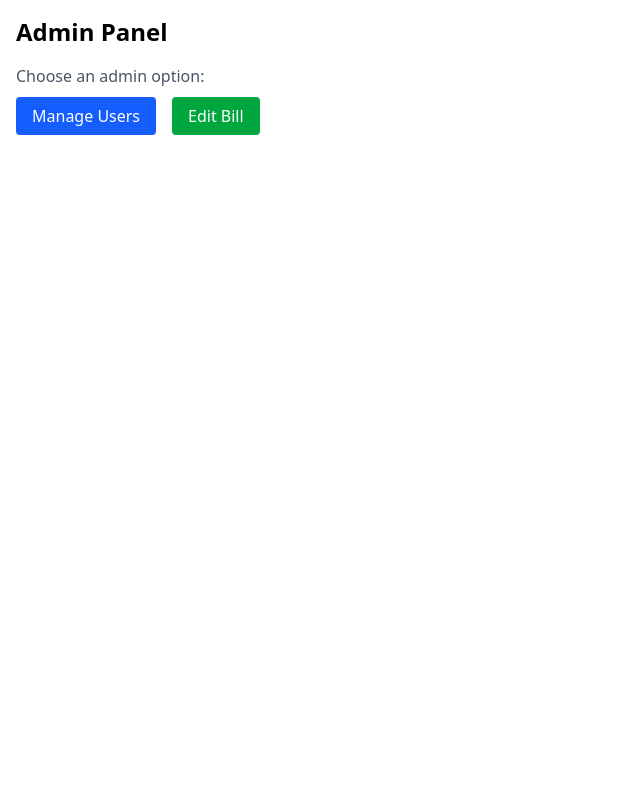
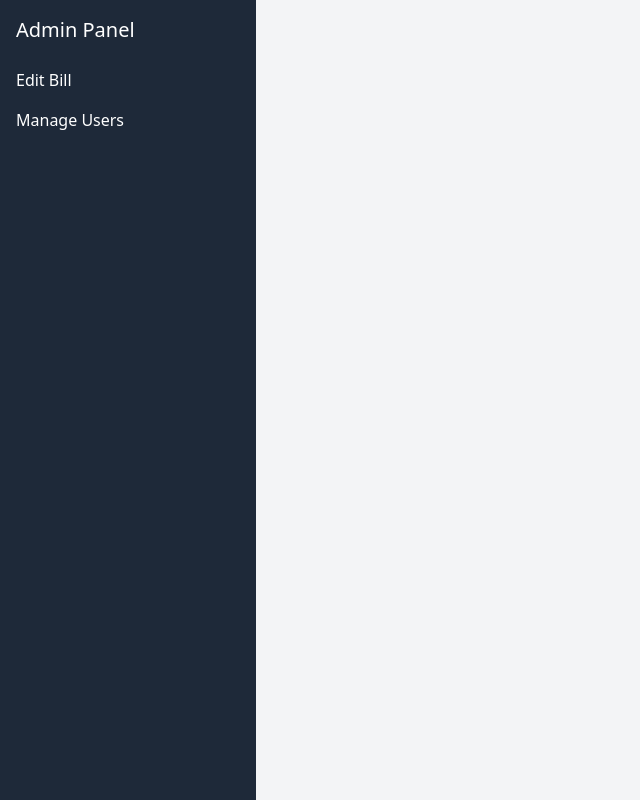
Before and after one commit to alphaseam/Bill001FE, a React (Vite) app: page /admin in a window 1280 px wide. Shown: the whole page, without its empty margins (0-640 px from the left). Built offline with nearby package versions, Linux system fonts and the light colour scheme; sample sign-in values are in the browser's storage.

Commit message:
Added editbill UI in Admin panel

```diff
--- a/src/App.jsx
+++ b/src/App.jsx
@@ -44,7 +44,7 @@ function App() {
         }
       />
 
-      {/* ✅ Admin Panel Main */}
+      {/* ✅ Admin Layout Route */}
       <Route
         path="/admin"
         element={
@@ -52,18 +52,10 @@ function App() {
             <Admin />
           </PrivateRoute>
         }
-      />
-
-      {/* ✅ Edit Bill Page (separate route, not nested) */}
-      <Route
-        path="/admin/billing/edit/:billId"
-        element={
-          <PrivateRoute>
-            <BillEditPage />
-          </PrivateRoute>
-        }
-      />
-
+      >
+        {/* ✅ Nested Admin Routes (inside Admin layout) */}
+        <Route path="billing/edit/:billId" element={<BillEditPage />} />
+      </Route>
       {/* Fallback Route */}
       <Route path="*" element={<Navigate to="/dashboard" />} />
     </Routes>
--- a/src/Components/DashboardLayout.jsx
+++ b/src/Components/DashboardLayout.jsx
@@ -32,8 +32,14 @@ const DashboardLayout = ({ children }) => {
           {show ? <ImCross size={24} /> : <FiAlignJustify size={24} />}
         </button>
         <nav className="space-y-5 mt-10">
-          <Link to="/admin" className="block hover:text-blue-300">
-            Admin
+          <Link
+            to="/admin"
+            className={`flex items-center space-x-1 hover:text-blue-300 `}
+          >
+            <CgProfile size={24} />
+            <span className={`md:block ${show ? "block" : "hidden"}`}>
+              Admin
+            </span>
           </Link>
 
           <Link
@@ -45,6 +51,7 @@ const DashboardLayout = ({ children }) => {
               Dashboard
             </span>
           </Link>
+
           <Link
             to="/billing"
             className={`flex items-center space-x-1 hover:text-blue-300 `}
--- a/src/pages/admin/Admin.jsx
+++ b/src/pages/admin/Admin.jsx
@@ -1,25 +1,31 @@
-import { Link } from "react-router-dom";
+import { NavLink, Outlet } from "react-router-dom";
 
 const Admin = () => {
   return (
-    <div className="p-4">
-      <h2 className="text-2xl font-bold mb-4">Admin Panel</h2>
-      <p className="mb-4 text-gray-600">Choose an admin option:</p>
+    <div className="flex">
+      {/* Sidebar */}
+      <aside className="w-64 bg-gray-800 text-white min-h-screen p-4">
+        <h2 className="text-xl mb-4">Admin Panel</h2>
+        <nav>
+          <NavLink
+            to="/admin/billing/edit/1"
+            className="block py-2 hover:bg-gray-700"
+          >
+            Edit Bill
+          </NavLink>
+          <NavLink
+            to="/admin/manage-users"
+            className="block py-2 hover:bg-gray-700"
+          >
+            Manage Users
+          </NavLink>
+        </nav>
+      </aside>
 
-      <div className="space-x-4">
-        <Link
-          to="/admin/users"
-          className="bg-blue-600 text-white px-4 py-2 rounded hover:bg-blue-700 transition"
-        >
-          Manage Users
-        </Link>
-        <Link
-          to="/admin/billing/edit/1"
-          className="bg-green-600 text-white px-4 py-2 rounded hover:bg-green-700 transition"
-        >
-          Edit Bill
-        </Link>
-      </div>
+      {/* Main Content */}
+      <main className="flex-1 p-6 bg-gray-100">
+        <Outlet />
+      </main>
     </div>
   );
 };
```
